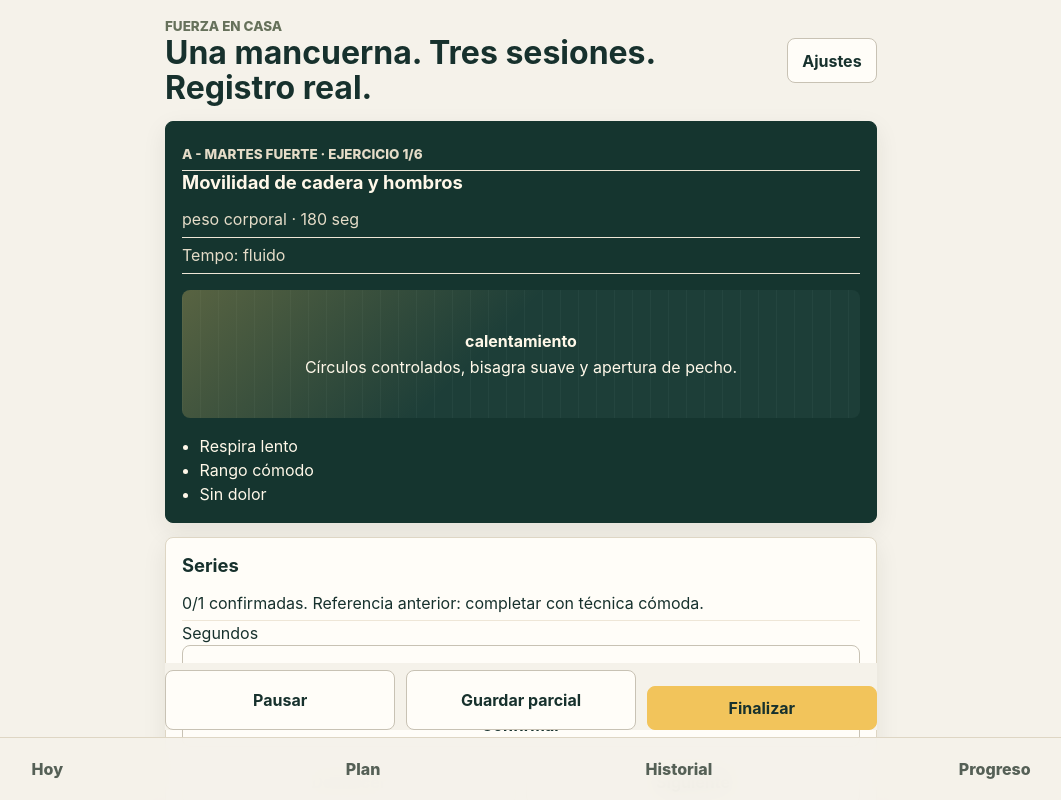
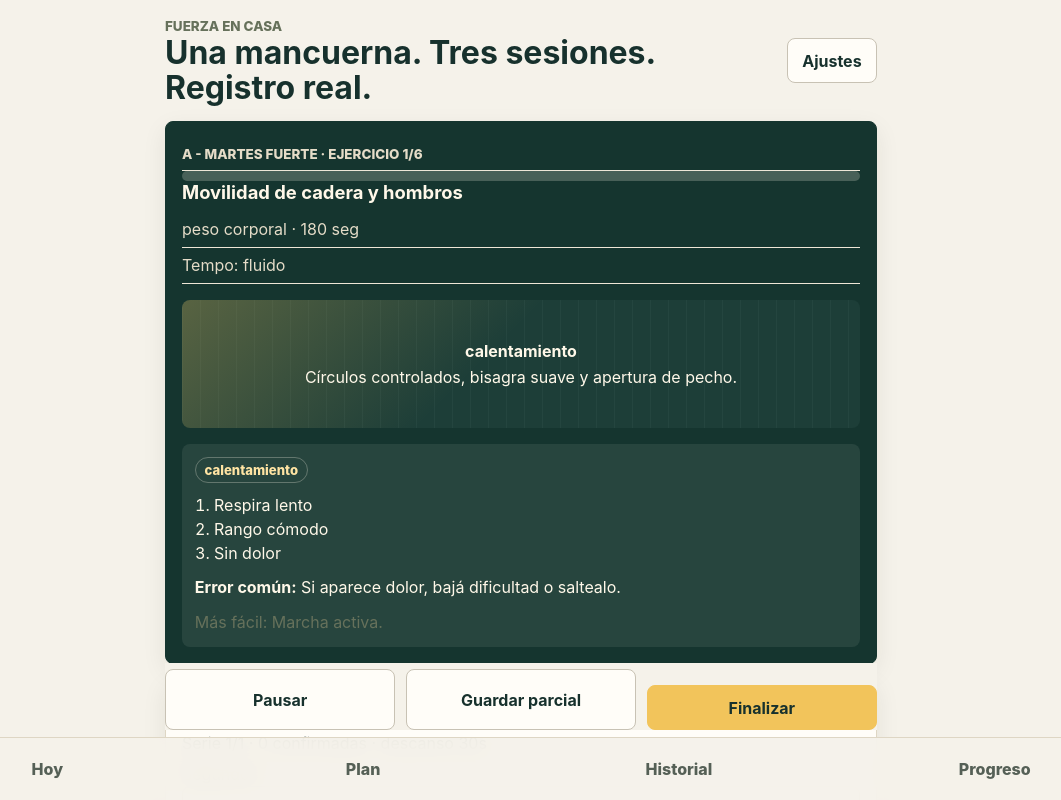
Before and after one commit to Itsjuanit/ITSGYM, a React (Vite) app: page / in a window 1280 px wide. Both pictures are taken after a click on the button "Empezar". Shown: the top 800 px of the page, without its empty margins (119-1180 px from the left). Built offline with nearby package versions, Linux system fonts and the light colour scheme.

Commit message:
improve training flow and exercise guidance

```diff
--- a/src/main.tsx
+++ b/src/main.tsx
@@ -202,7 +202,10 @@ function Training({ data, refresh }: { data: Snapshot; refresh: () => Promise<vo
   const item = session.template.exercises[index];
   const exercise = byId[item.exerciseId];
   const done = session.sets.filter((set) => set.exerciseId === exercise.id && set.done).length;
+  const isExerciseDone = done >= item.sets;
+  const isLastExercise = index === session.template.exercises.length - 1;
   const restLeft = restUntil ? Math.max(0, Math.ceil((restUntil - now) / 1000)) : 0;
+  const progress = ((index + Math.min(done / item.sets, 1)) / session.template.exercises.length) * 100;
   const save = async (next: WorkoutSession) => {
     setSession(next);
     await updateSession(next);
@@ -210,10 +213,15 @@ function Training({ data, refresh }: { data: Snapshot; refresh: () => Promise<vo
   };
   const logSet = async (value: LoggedSet) => {
     await save({ ...session, sets: [...session.sets, value] });
-    setRestUntil(Date.now() + item.rest * 1000);
+    setRestUntil(done + 1 < item.sets && item.rest ? Date.now() + item.rest * 1000 : undefined);
   };
   const undo = async () => {
+    setRestUntil(undefined);
     await save({ ...session, sets: session.sets.slice(0, -1) });
+  };
+  const nextExercise = () => {
+    setRestUntil(undefined);
+    setIndex(Math.min(session.template.exercises.length - 1, index + 1));
   };
   const end = async (status: "completed" | "partial") => {
     await finishSession({ ...session, activeMs: liveMs(session) }, status);
@@ -224,23 +232,34 @@ function Training({ data, refresh }: { data: Snapshot; refresh: () => Promise<vo
     <section className="stack">
       <article className="panel hero-panel">
         <p className="eyebrow">{session.template.name} · ejercicio {index + 1}/{session.template.exercises.length}</p>
+        <div className="workout-progress" aria-label={`Progreso ${Math.round(progress)}%`}><span style={{ width: `${progress}%` }} /></div>
         <h2>{exercise.name}</h2>
         <p>{exercise.load} · {item.target}</p>
         {item.tempo && <p>Tempo: {item.tempo}</p>}
         <Demo exercise={exercise} />
-        <ul className="cues">{exercise.cues.map((cue) => <li key={cue}>{cue}</li>)}</ul>
       </article>
       <article className="panel">
         <h2>Series</h2>
-        <p>{done}/{item.sets} confirmadas. Referencia anterior: completar con técnica cómoda.</p>
-        {exercise.unilateral
-          ? <TwoSideSet key={exercise.id} exerciseId={exercise.id} setNumber={done + 1} unit={exercise.unit} initialValue={targetDefault(item.target, exercise.unit)} onSave={logSet} />
-          : <OneValueSet key={exercise.id} exerciseId={exercise.id} setNumber={done + 1} unit={exercise.unit} initialValue={targetDefault(item.target, exercise.unit)} onSave={logSet} />}
+        <p>Serie {Math.min(done + 1, item.sets)}/{item.sets} · {done} confirmadas · descanso {item.rest}s</p>
+        {restLeft > 0 ? (
+          <div className="rest-card">
+            <span>Descanso</span>
+            <strong>{restLeft}s</strong>
+            <button className="primary" onClick={() => setRestUntil(undefined)}>Saltar descanso</button>
+          </div>
+        ) : isExerciseDone ? (
+          <div className="rest-card done">
+            <span>Ejercicio completo</span>
+            <strong>{done}/{item.sets}</strong>
+            <button className="primary" onClick={isLastExercise ? () => end("completed") : nextExercise}>{isLastExercise ? "Finalizar" : "Siguiente ejercicio"}</button>
+          </div>
+        ) : exercise.unilateral
+          ? <TwoSideSet key={`${exercise.id}-${done}`} exerciseId={exercise.id} setNumber={done + 1} unit={exercise.unit} initialValue={targetDefault(item.target, exercise.unit)} onSave={logSet} />
+          : <OneValueSet key={`${exercise.id}-${done}`} exerciseId={exercise.id} setNumber={done + 1} unit={exercise.unit} initialValue={targetDefault(item.target, exercise.unit)} onSave={logSet} />}
         <div className="actions">
           <button onClick={undo} disabled={!session.sets.length}>Deshacer</button>
-          <button onClick={() => setIndex(Math.min(session.template.exercises.length - 1, index + 1))} disabled={index === session.template.exercises.length - 1}>Siguiente</button>
+          <button onClick={nextExercise} disabled={isLastExercise}>Siguiente</button>
         </div>
-        {restLeft > 0 && <p className="timer">Descanso: {restLeft}s</p>}
       </article>
       <div className="actions sticky-actions">
         <button onClick={() => save({ ...session, status: "paused", activeMs: liveMs(session), lastResumedAt: undefined })}>Pausar</button>
@@ -256,7 +275,7 @@ function OneValueSet({ exerciseId, setNumber, unit, initialValue, onSave }: { ex
   return (
     <div className="set-row">
       <label>{unit === "seconds" ? "Segundos" : "Reps"} <input type="number" min="0" value={value} onChange={(e) => setValue(Number(e.target.value))} /></label>
-      <button onClick={() => onSave({ exerciseId, set: setNumber, value, done: true })}>Confirmar</button>
+      <button className="primary" onClick={() => onSave({ exerciseId, set: setNumber, value, done: true })}>Registrar serie</button>
     </div>
   );
 }
@@ -268,7 +287,7 @@ function TwoSideSet({ exerciseId, setNumber, unit, initialValue, onSave }: { exe
     <div className="set-row two">
       <label>Izquierda <input type="number" min="0" value={left} onChange={(e) => setLeft(Number(e.target.value))} /></label>
       <label>Derecha <input type="number" min="0" value={right} onChange={(e) => setRight(Number(e.target.value))} /></label>
-      <button onClick={() => onSave({ exerciseId, set: setNumber, left, right, done: true })}>Confirmar</button>
+      <button className="primary" onClick={() => onSave({ exerciseId, set: setNumber, left, right, done: true })}>Registrar serie</button>
     </div>
   );
 }
@@ -279,16 +298,22 @@ function ExerciseLine({ item }: { item: TemplateExercise }) {
 }
 
 function Demo({ exercise }: { exercise: typeof exercises[number] }) {
+  const guide = exerciseGuide(exercise);
+
   if (!exercise.images?.length) {
     return (
+      <>
         <div className="demo fallback" role="img" aria-label={`Demostración: ${exercise.demo}`}>
           <strong>{exercise.pattern}</strong>
           <span>{exercise.demo}</span>
         </div>
+        <ExerciseGuide guide={guide} />
+      </>
     );
   }
 
   return (
+    <>
       <figure className="exercise-demo">
         <div>
           <img src={exercise.images[0]} alt={`${exercise.name}: posición inicial`} />
@@ -300,6 +325,43 @@ function Demo({ exercise }: { exercise: typeof exercises[number] }) {
         </div>
         <p>{exercise.imageNote ?? exercise.demo}</p>
       </figure>
+      <ExerciseGuide guide={guide} />
+    </>
+  );
+}
+
+type ExerciseGuideData = { muscles: string[]; steps: string[]; mistake: string; easy?: string; hard?: string };
+
+const guides: Record<string, ExerciseGuideData> = {
+  "goblet-squat": { muscles: ["cuádriceps", "glúteos", "core"], steps: ["Mancuerna pegada al pecho.", "Cadera atrás y rodillas siguiendo los pies.", "Subí empujando el piso sin rebotar."], mistake: "Rodillas colapsando hacia adentro.", easy: "box-squat", hard: "split-squat" },
+  "db-rdl": { muscles: ["isquios", "glúteos", "espalda alta"], steps: ["Mancuerna cerca del cuerpo.", "Cadera atrás con espalda larga.", "Volvé apretando glúteos, sin hiperextender."], mistake: "Bajar con la espalda redondeada.", easy: "glute-bridge", hard: "goblet-squat" },
+  "one-arm-row": { muscles: ["dorsal", "romboides", "bíceps"], steps: ["Apoyá mano libre en muslo o pared.", "Tirá el codo hacia la cadera.", "Frená arriba un segundo."], mistake: "Girar el torso para levantar más.", easy: "prone-swimmer", hard: "db-rdl" },
+  "floor-press": { muscles: ["pecho", "tríceps", "hombro"], steps: ["Acostate con codo a 45 grados.", "Empujá la mancuerna arriba.", "Bajá hasta tocar suave el piso."], mistake: "Subir el hombro hacia la oreja.", easy: "incline-pushup", hard: "goblet-squat" },
+  "split-squat": { muscles: ["cuádriceps", "glúteos", "aductores"], steps: ["Armá un paso estable.", "Bajá vertical, sin irte hacia adelante.", "Subí usando la pierna delantera."], mistake: "Paso demasiado corto y rodilla incómoda.", easy: "reverse-lunge", hard: "goblet-squat" },
+  "incline-pushup": { muscles: ["pecho", "tríceps", "core"], steps: ["Manos en mesa o pared firme.", "Cuerpo en una línea.", "Bajá con control y empujá fuerte."], mistake: "Cadera caída o cuello adelantado.", easy: "floor-press", hard: "split-squat" },
+  "side-plank": { muscles: ["oblicuos", "glúteo medio", "hombro"], steps: ["Codo debajo del hombro.", "Cadera alta y cuerpo largo.", "Respirá sin perder postura."], mistake: "Dejar caer la cadera.", easy: "dead-bug", hard: "suitcase-carry" },
+  "dead-bug": { muscles: ["core profundo", "flexores de cadera"], steps: ["Lumbar quieta contra el piso.", "Extendé brazo y pierna opuestos.", "Exhalá lento al extender."], mistake: "Arquear la zona lumbar.", easy: "breathing", hard: "side-plank" },
+  "suitcase-carry": { muscles: ["oblicuos", "agarre", "trapecio"], steps: ["Mancuerna a un lado.", "Postura alta y costillas bajas.", "Caminá o sostené sin inclinarte."], mistake: "Compensar inclinando el torso.", easy: "side-plank", hard: "one-arm-row" },
+  "calf-raise": { muscles: ["gemelos", "sóleo"], steps: ["Apoyate si necesitás equilibrio.", "Subí talones completo.", "Pausá arriba y bajá lento."], mistake: "Rebotar rápido sin rango.", easy: "march-place", hard: "split-squat" }
+};
+
+function exerciseGuide(exercise: typeof exercises[number]): ExerciseGuideData {
+  return guides[exercise.id] ?? {
+    muscles: [exercise.pattern],
+    steps: exercise.cues,
+    mistake: "Si aparece dolor, bajá dificultad o saltealo.",
+    easy: exercise.alternatives[0]
+  };
+}
+
+function ExerciseGuide({ guide }: { guide: ExerciseGuideData }) {
+  return (
+    <div className="exercise-guide">
+      <div className="muscles">{guide.muscles.map((muscle) => <span key={muscle}>{muscle}</span>)}</div>
+      <ol>{guide.steps.map((step) => <li key={step}>{step}</li>)}</ol>
+      <p><strong>Error común:</strong> {guide.mistake}</p>
+      <p>{guide.easy && <span>Más fácil: {byId[guide.easy]?.name}. </span>}{guide.hard && <span>Más difícil: {byId[guide.hard]?.name}.</span>}</p>
+    </div>
   );
 }
 
--- a/src/styles.css
+++ b/src/styles.css
@@ -140,13 +140,78 @@ p, li, label, summary { line-height: 1.5; font-size: 1rem; }
   font-size: 0.92rem;
 }
 
+.exercise-guide {
+  display: grid;
+  gap: 0.65rem;
+  padding: 0.8rem;
+  border-radius: 8px;
+  background: rgb(255 248 233 / 8%);
+}
+
+.exercise-guide ol {
+  margin: 0;
+  padding-left: 1.2rem;
+}
+
+.exercise-guide p { margin: 0; color: #fff8e9; }
+
+.muscles {
+  display: flex;
+  flex-wrap: wrap;
+  gap: 0.4rem;
+}
+
+.muscles span {
+  padding: 0.25rem 0.55rem;
+  border: 1px solid rgb(255 248 233 / 28%);
+  border-radius: 999px;
+  color: #ffe4a3;
+  font-size: 0.82rem;
+  font-weight: 800;
+}
+
 .cues { padding-left: 1.1rem; margin: 0; }
 .set-row, .actions, .form-grid, .assessment-form, .system-grid { display: grid; gap: 0.65rem; }
 .set-row.two { grid-template-columns: 1fr 1fr; }
 .set-row.two button { grid-column: 1 / -1; }
 .actions { grid-template-columns: repeat(auto-fit, minmax(120px, 1fr)); margin-top: 0.8rem; }
 .sticky-actions { position: sticky; bottom: calc(4.4rem + env(safe-area-inset-bottom)); background: #f5f2ea; padding-top: 0.4rem; }
-.timer { margin-top: 0.75rem; color: #8b4c13; font-weight: 800; }
+.workout-progress {
+  height: 10px;
+  overflow: hidden;
+  border-radius: 999px;
+  background: rgb(255 248 233 / 22%);
+}
+
+.workout-progress span {
+  height: 100%;
+  display: block;
+  border-radius: inherit;
+  background: #f2c45b;
+}
+
+.rest-card {
+  display: grid;
+  gap: 0.55rem;
+  padding: 1rem;
+  border: 1px solid #eee6d7;
+  border-radius: 8px;
+  text-align: center;
+  background: #fffaf0;
+}
+
+.rest-card span {
+  color: #66715b;
+  font-weight: 800;
+}
+
+.rest-card strong {
+  font-size: 2.6rem;
+  line-height: 1;
+  color: #15352f;
+}
+
+.rest-card.done { background: #f8f0da; }
 
 .metrics { display: grid; grid-template-columns: repeat(3, 1fr); gap: 0.55rem; }
 .metrics span { display: block; font-size: 1.8rem; font-weight: 900; color: #15352f; }
```
Lines whose indentation alone changed are shown as unchanged.
